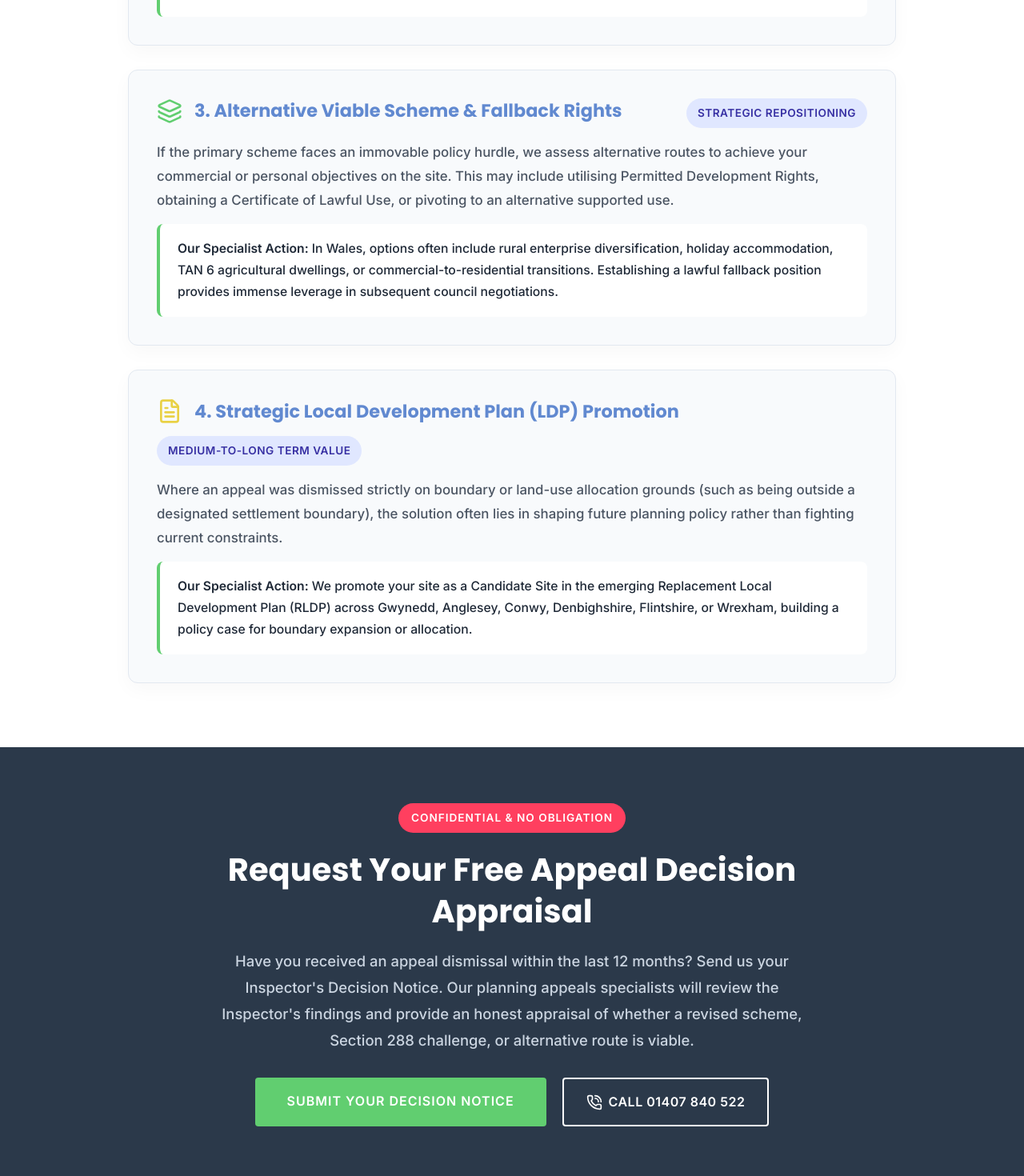
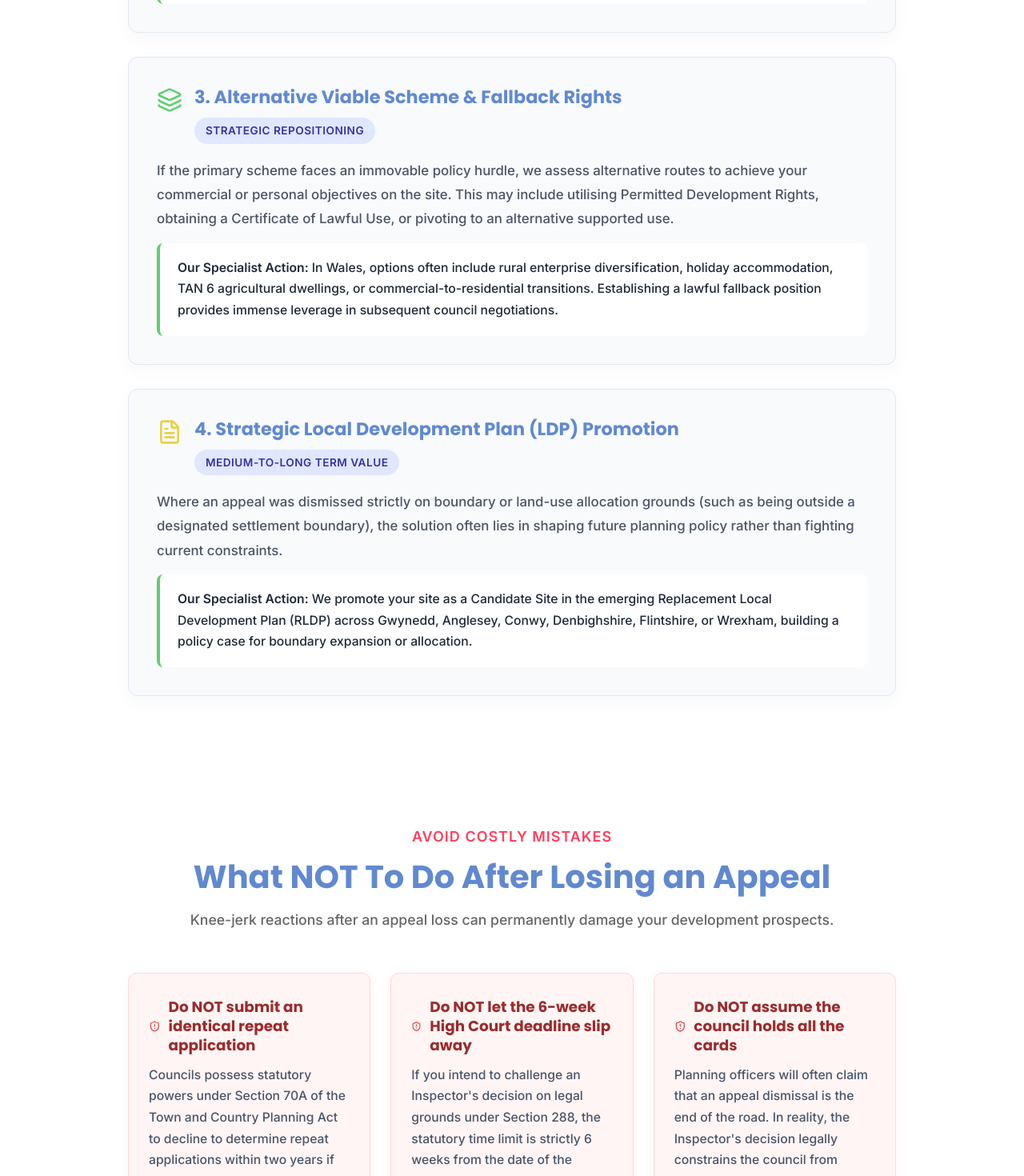
Before and after one commit to Clic-Cymru/cambrian-planning, a React (Vite) app: page /lost-a-planning-appeal in a window 1280 px wide. Shown: the part 2820-4290 px from the top of the page at 80% size. Built offline with nearby package versions, Linux system fonts and the light colour scheme; no server answers.

Commit message:
fix: align card badges under headers and remove decision notice appraisal section

```diff
--- a/src/pages/LostPlanningAppeal.tsx
+++ b/src/pages/LostPlanningAppeal.tsx
@@ -11,7 +11,6 @@ import {
   Scale,
   Compass,
   Layers,
-  PhoneCall,
   ShieldAlert
 } from 'lucide-react';
 
@@ -80,8 +79,8 @@ const LostPlanningAppeal: React.FC = () => {
       content: "Architects and architectural designers specialize in building design and drawings, but appeals and complex planning disputes are legal, policy, and evidence battles. As former local authority planning officers and dedicated planning appeals specialists, we understand how PEDW Inspectors evaluate policy and know how to construct arguments that dismantle council objections."
     },
     {
-      title: "What is involved in your Free Appeal Decision Appraisal?",
-      content: "You send us a copy of the Inspector's appeal decision notice and the original council refusal. We carry out an initial review of the Inspector's findings, identify which council objections were discarded, and outline whether a revised scheme, High Court review, or alternative fallback is your most viable path forward."
+      title: "How do you evaluate an appeal decision notice?",
+      content: "We review the Inspector's appeal decision notice alongside the council's refusal reasons. We identify which council objections were discarded, assess the Inspector's reasoning, and outline whether a revised scheme, High Court review, or alternative fallback is your most viable path forward."
     },
     {
       title: "Can we still get planning permission after a dismissed appeal?",
@@ -200,23 +199,28 @@ const LostPlanningAppeal: React.FC = () => {
                   transition: 'transform 0.2s ease, box-shadow 0.2s ease'
                 }}
               >
-                <div style={{ display: 'flex', justifyContent: 'space-between', alignItems: 'flex-start', flexWrap: 'wrap', gap: '15px', marginBottom: '15px' }}>
-                  <div style={{ display: 'flex', alignItems: 'center', gap: '15px' }}>
+                <div style={{ marginBottom: '18px' }}>
+                  <div style={{ display: 'flex', alignItems: 'flex-start', gap: '15px' }}>
+                    <div style={{ flexShrink: 0, marginTop: '2px' }}>
                       {path.icon}
-                    <h3 style={{ fontSize: '1.4rem', color: 'var(--color-primary)', margin: 0 }}>{path.title}</h3>
                     </div>
+                    <div>
+                      <h3 style={{ fontSize: '1.4rem', color: 'var(--color-primary)', margin: '0 0 10px 0' }}>{path.title}</h3>
                       <span style={{
                         backgroundColor: '#e0e7ff',
                         color: '#3730a3',
-                    padding: '6px 14px',
+                        padding: '4px 14px',
                         borderRadius: '20px',
                         fontSize: '0.85rem',
                         fontWeight: 700,
                         textTransform: 'uppercase',
-                    letterSpacing: '0.5px'
+                        letterSpacing: '0.5px',
+                        display: 'inline-block'
                       }}>
                         {path.badge}
                       </span>
+                    </div>
+                  </div>
                 </div>
                 <p style={{ color: '#4b5563', fontSize: '1.05rem', lineHeight: '1.8', marginBottom: '15px' }}>
                   {path.description}
@@ -228,60 +232,6 @@ const LostPlanningAppeal: React.FC = () => {
                 </div>
               </div>
             ))}
-          </div>
-        </div>
-      </section>
-
-      {/* Free Decision Appraisal Banner */}
-      <section style={{ backgroundColor: '#2B394A', padding: '70px 0', color: '#fff', position: 'relative' }}>
-        <div className="container" style={{ maxWidth: '900px', margin: '0 auto', textAlign: 'center' }}>
-          <span style={{
-            backgroundColor: 'var(--color-accent)',
-            color: '#fff',
-            padding: '6px 16px',
-            borderRadius: '20px',
-            fontSize: '0.85rem',
-            fontWeight: 700,
-            textTransform: 'uppercase',
-            letterSpacing: '1px',
-            display: 'inline-block',
-            marginBottom: '20px'
-          }}>
-            Confidential &amp; No Obligation
-          </span>
-          <h2 style={{ fontSize: '2.5rem', color: '#fff', marginBottom: '20px' }}>
-            Request Your Free Appeal Decision Appraisal
-          </h2>
-          <p style={{ fontSize: '1.15rem', color: '#cbd5e1', lineHeight: '1.8', maxWidth: '750px', margin: '0 auto 30px auto' }}>
-            Have you received an appeal dismissal within the last 12 months? Send us your Inspector's Decision Notice. Our planning appeals specialists will review the Inspector's findings and provide an honest appraisal of whether a revised scheme, Section 288 challenge, or alternative route is viable.
-          </p>
-          <div style={{ display: 'flex', justifyContent: 'center', gap: '20px', flexWrap: 'wrap' }}>
-            <a
-              href="#contact-form"
-              className="btn-primary"
-              style={{ textDecoration: 'none' }}
-            >
-              Submit Your Decision Notice
-            </a>
-            <a
-              href="tel:01407840522"
-              style={{
-                display: 'inline-flex',
-                alignItems: 'center',
-                gap: '8px',
-                backgroundColor: 'transparent',
-                color: '#fff',
-                border: '2px solid #fff',
-                padding: '14px 28px',
-                borderRadius: '4px',
-                fontWeight: 700,
-                fontSize: '1rem',
-                textTransform: 'uppercase',
-                letterSpacing: '0.5px'
-              }}
-            >
-              <PhoneCall size={20} /> Call 01407 840 522
-            </a>
           </div>
         </div>
       </section>
```
Lines whose indentation alone changed are shown as unchanged.
